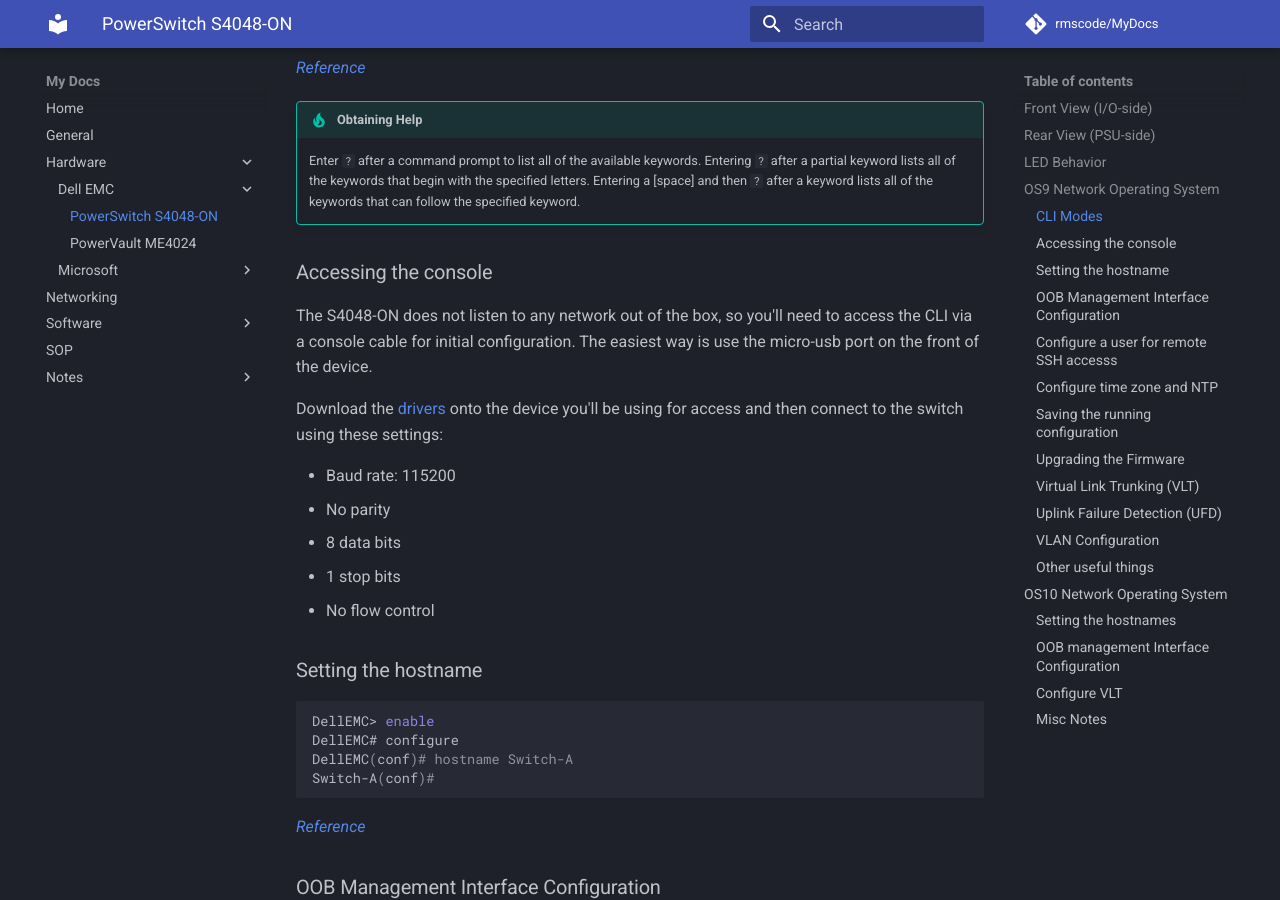
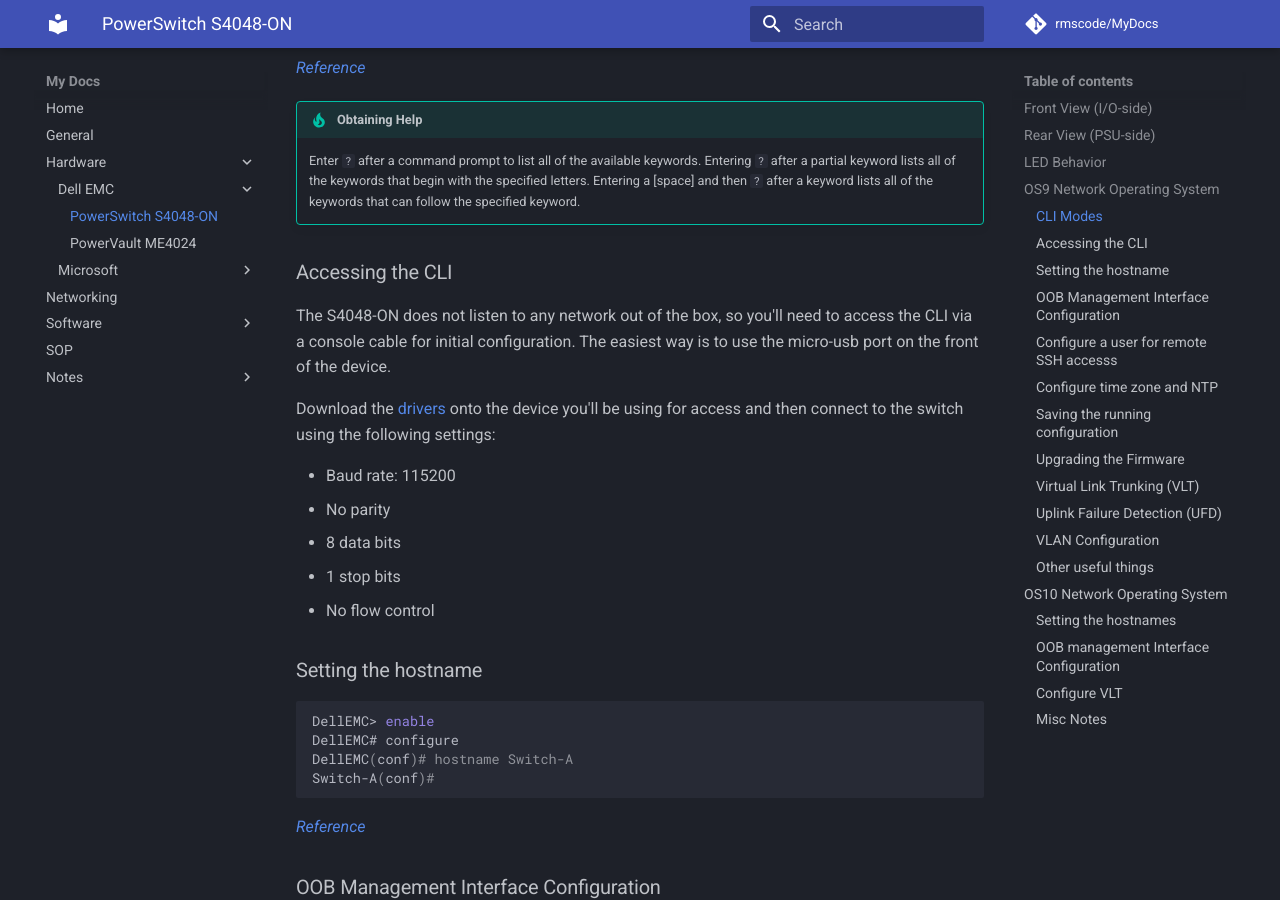
Before and after one commit to rmscode/binary-garden, an MkDocs documentation site: the page built from docs/hardware/dell-emc/s4048-on.md, in a window 1280 px wide and 900 px high, scrolled down 2732 px. Built offline with MkDocs 1.6.1 and Material for MkDocs 9.7.7, drawn with Linux system fonts in a browser that asks for light colours; comment, search, counter and statistics services are not loaded.

Commit message:
Update s4048-on.md

```diff
--- a/docs/hardware/dell-emc/s4048-on.md
+++ b/docs/hardware/dell-emc/s4048-on.md
@@ -117,11 +117,11 @@
 
     Enter `?` after a command prompt to list all of the available keywords. Entering `?` after a partial keyword lists all of the keywords that begin with the specified letters. Entering a [space] and then `?` after a keyword lists all of the keywords that can follow the specified keyword.
 
-### Accessing the console
+### Accessing the CLI
 
-The S4048-ON does not listen to any network out of the box, so you'll need to access the CLI via a console cable for initial configuration. The easiest way is use the micro-usb port on the front of the device.
+The S4048-ON does not listen to any network out of the box, so you'll need to access the CLI via a console cable for initial configuration. The easiest way is to use the micro-usb port on the front of the device.
 
-Download the [drivers](https://www.dell.com/support/home/en-us/drivers/driversdetails/?driverid=r5k9d) onto the device you'll be using for access and then connect to the switch using these settings:
+Download the [drivers](https://www.dell.com/support/home/en-us/drivers/driversdetails/?driverid=r5k9d) onto the device you'll be using for access and then connect to the switch using the following settings:
 
 - Baud rate: 115200
 - No parity
```
